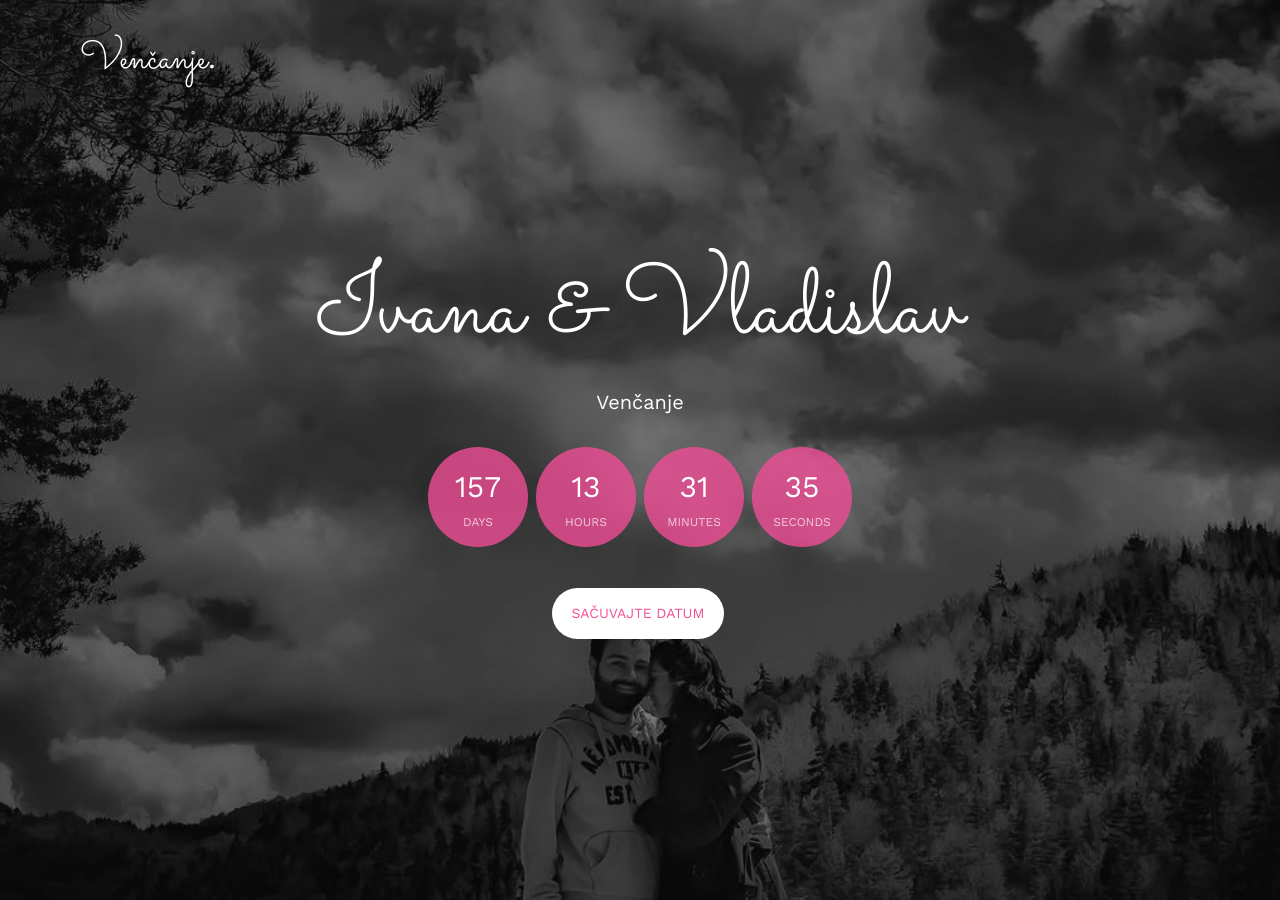
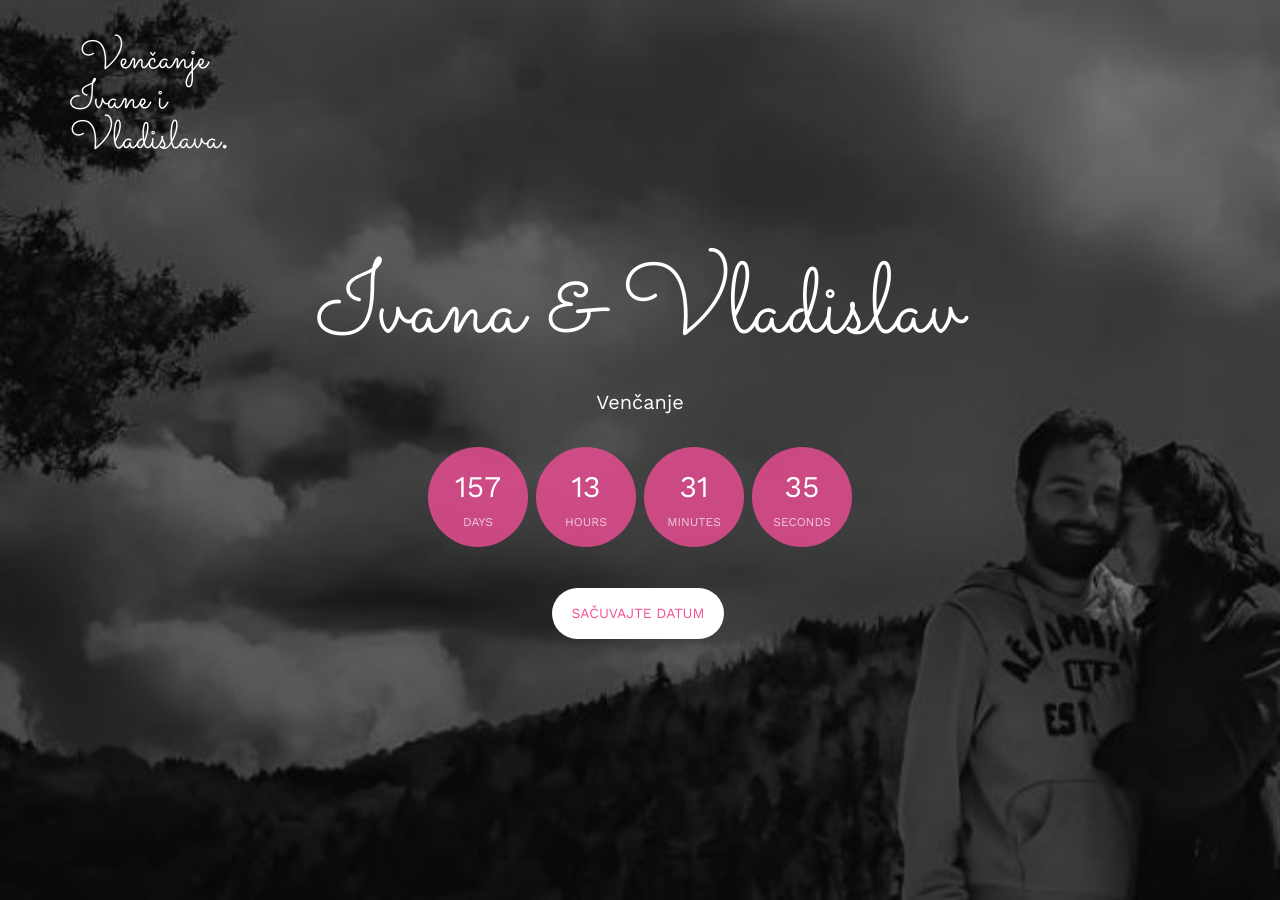
Before and after one commit to TrajkovicB/IvanaVladislav, a plain HTML site: page index.html in a window 1280 px wide. Shown: the top 900 px of the page. Drawn offline with nearby package versions, Linux system fonts and the light colour scheme; files whose address does not match are found by name.

Commit message:
Update index.html

```diff
--- a/index.html
+++ b/index.html
@@ -47,14 +47,14 @@
 		<div class="container">
 			<div class="row">
 				<div class="col-xs-2">
-					<div id="fh5co-logo"><a href="index.html">Venčanje<strong>.</strong></a></div>
+					<div id="fh5co-logo"><a href="index.html">Venčanje Ivane i Vladislava<strong>.</strong></a></div>
 				</div>
 			</div>
 
 		</div>
 	</nav>
 
-	<header id="fh5co-header" class="fh5co-cover" role="banner" style="background-image:url(images/IvanaVaki.jpg);" data-stellar-background-ratio="0.5">
+	<header id="fh5co-header" class="fh5co-cover" role="banner" style="background-image:url(images/IvanaVaki2.jpg);" data-stellar-background-ratio="0.5">
 		<div class="overlay"></div>
 		<div class="container">
 			<div class="row">
```
